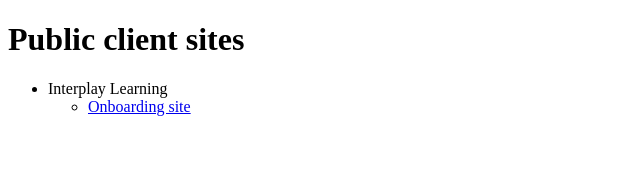
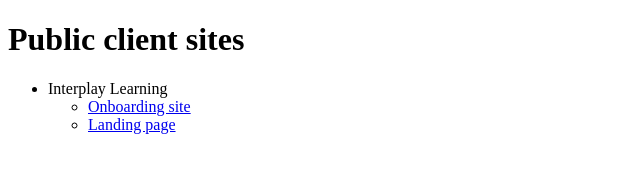
Before and after one commit to szimmer1/static_sites, a plain HTML site: page index.html in a window 1280 px wide. Shown: the whole page, without its empty margins (0-640 px from the left). Drawn offline with Linux system fonts and the light colour scheme.

Commit message:
updated idx

```diff
--- a/index.html
+++ b/index.html
@@ -10,6 +10,7 @@
         <li>Interplay Learning
             <ul>
                 <li><a href="solar3d" target="_blank">Onboarding site</a></li>
+                <li><a href="interplaylearning_homepage" target="_blank">Landing page</a></li>
             </ul>
         </li>
     </ul>
```
